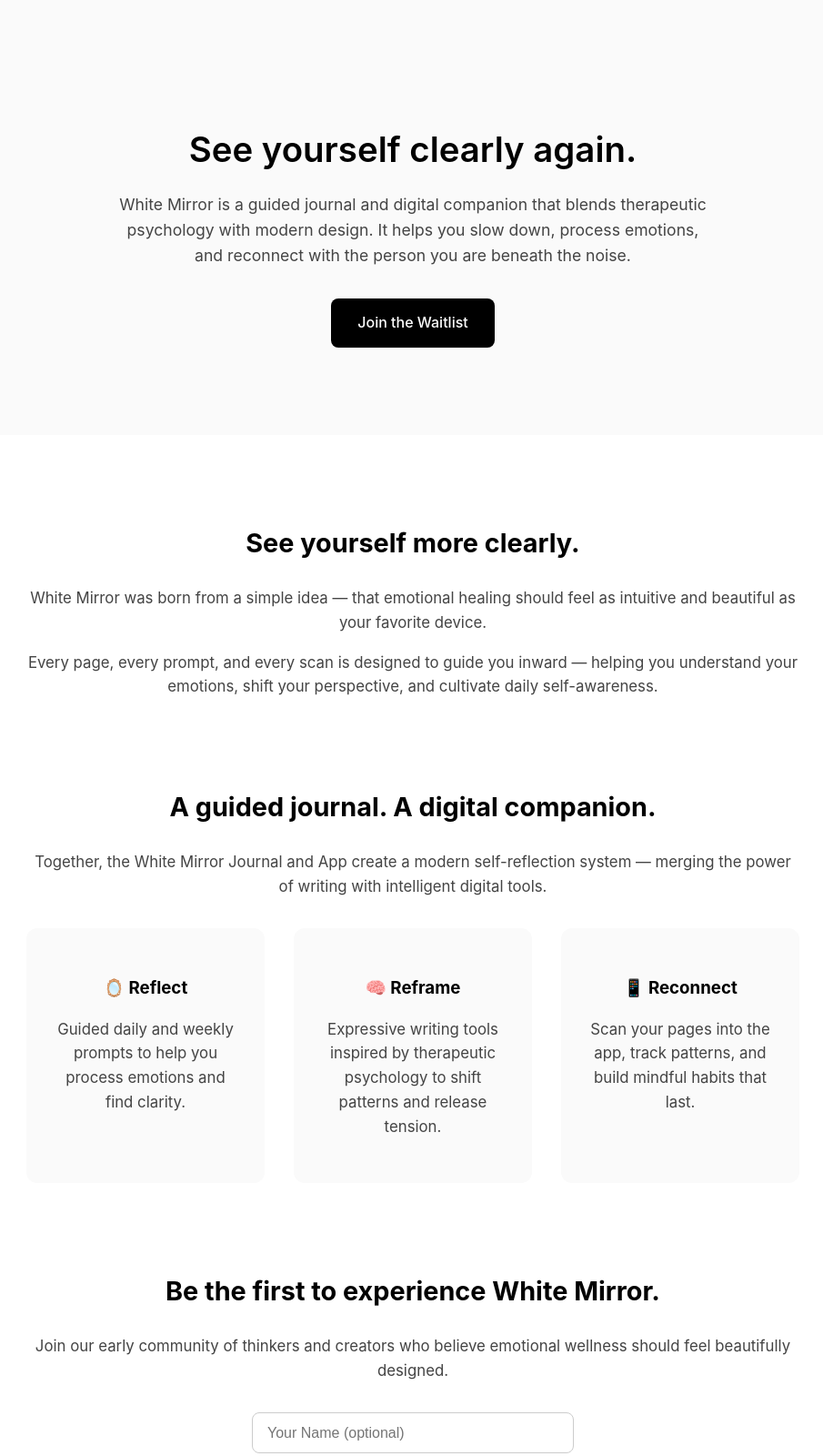
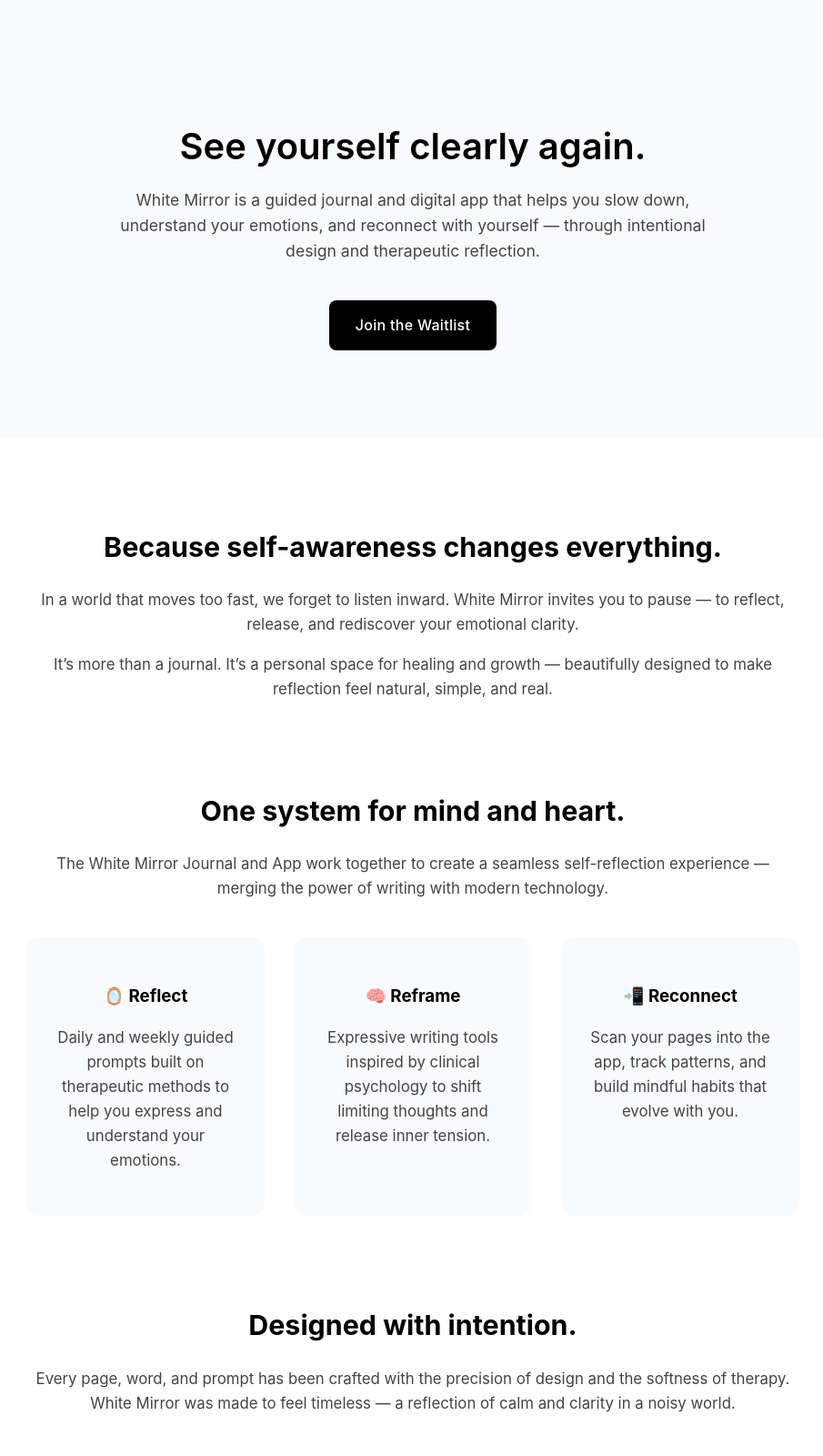
Before and after one commit to whitemirrorjournal/whitejournal-website, a plain HTML site: page index.html in a window 1280 px wide. Shown: the part 20-1620 px from the top of the page at 91% size, without its empty margins (186-1091 px from the left). Drawn offline with Linux system fonts and the light colour scheme.

Commit message:
Update index.html

```diff
--- a/index.html
+++ b/index.html
@@ -8,9 +8,10 @@
   <style>
     :root {
       --white: #ffffff;
-      --offwhite: #fafafa;
-      --gray: #555;
-      --accent: #dce3ea;
+      --offwhite: #f9fafb;
+      --gray: #444;
+      --black: #000;
+      --accent: #e4e9ee;
       --font: "Inter", -apple-system, BlinkMacSystemFont, "Helvetica Neue", Arial, sans-serif;
     }
 
@@ -24,70 +25,72 @@
 
     header {
       text-align: center;
-      padding: 8rem 1rem 6rem;
+      padding: 8rem 1.5rem 6rem;
       background: var(--offwhite);
     }
 
     header h1 {
-      font-size: 2.4rem;
+      font-size: 2.5rem;
       font-weight: 600;
-      color: #000;
-      margin-bottom: 1rem;
+      color: var(--black);
+      margin-bottom: 1.2rem;
+      line-height: 1.3;
     }
 
     header p {
-      max-width: 650px;
-      margin: 0 auto 2rem;
+      max-width: 680px;
+      margin: 0 auto 2.5rem;
       font-size: 1.1rem;
-      color: #444;
+      color: var(--gray);
     }
 
     .btn {
       display: inline-block;
       padding: 0.9rem 1.8rem;
-      background: #000;
-      color: #fff;
+      background: var(--black);
+      color: var(--white);
       border-radius: 8px;
       text-decoration: none;
       font-weight: 500;
+      letter-spacing: 0.3px;
       transition: all 0.3s ease;
     }
 
     .btn:hover {
       transform: translateY(-2px);
-      box-shadow: 0 5px 15px rgba(0, 0, 0, 0.1);
+      box-shadow: 0 6px 15px rgba(0, 0, 0, 0.1);
     }
 
     section {
       max-width: 850px;
       margin: 6rem auto;
-      padding: 0 1rem;
+      padding: 0 1.5rem;
       text-align: center;
     }
 
     section h2 {
-      font-size: 1.8rem;
-      color: #000;
-      margin-bottom: 1.5rem;
+      font-size: 1.9rem;
+      color: var(--black);
+      margin-bottom: 1.3rem;
     }
 
     section p {
       font-size: 1.05rem;
-      color: #444;
+      color: var(--gray);
       margin-bottom: 1rem;
     }
 
     .features {
       display: grid;
-      grid-template-columns: repeat(auto-fit, minmax(220px, 1fr));
+      grid-template-columns: repeat(auto-fit, minmax(240px, 1fr));
       gap: 2rem;
-      margin-top: 2rem;
+      margin-top: 2.5rem;
     }
 
     .feature {
       background: var(--offwhite);
       padding: 2rem;
-      border-radius: 12px;
+      border-radius: 14px;
       transition: all 0.3s ease;
     }
 
@@ -96,8 +99,8 @@
     }
 
     .feature h3 {
-      color: #000;
-      margin-bottom: 0.5rem;
+      color: var(--black);
+      margin-bottom: 0.6rem;
     }
 
     form {
@@ -115,8 +118,8 @@
     }
 
     input[type="submit"] {
-      background: #000;
-      color: #fff;
+      background: var(--black);
+      color: var(--white);
       border: none;
       padding: 0.9rem 2rem;
       border-radius: 8px;
@@ -126,19 +129,19 @@
 
     input[type="submit"]:hover {
       transform: translateY(-2px);
-      box-shadow: 0 5px 15px rgba(0, 0, 0, 0.1);
+      box-shadow: 0 6px 15px rgba(0, 0, 0, 0.1);
     }
 
     footer {
       text-align: center;
-      padding: 3rem 1rem;
+      padding: 4rem 1rem;
       background: var(--offwhite);
       color: #666;
       font-size: 0.9rem;
     }
 
     footer a {
-      color: #000;
+      color: var(--black);
       text-decoration: none;
       margin: 0 0.5rem;
     }
@@ -153,52 +156,75 @@
     }
   </style>
 </head>
+
 <body>
+  <!-- Hero / Intro -->
   <header>
     <h1>See yourself clearly again.</h1>
     <p>
-    White Mirror is a guided journal and digital companion that blends therapeutic psychology with modern design.
-    It helps you slow down, process emotions, and reconnect with the person you are beneath the noise.
+      White Mirror is a guided journal and digital app that helps you slow down, understand your emotions, and reconnect with yourself — through intentional design and therapeutic reflection.
     </p>
     <a href="#waitlist" class="btn">Join the Waitlist</a>
   </header>
 
+  <!-- Section 1 -->
   <section>
-    <h2>See yourself more clearly.</h2>
-    <p>White Mirror was born from a simple idea — that emotional healing should feel as intuitive and beautiful as your favorite device.</p>
-    <p>Every page, every prompt, and every scan is designed to guide you inward — helping you understand your emotions, shift your perspective, and cultivate daily self-awareness.</p>
+    <h2>Because self-awareness changes everything.</h2>
+    <p>
+      In a world that moves too fast, we forget to listen inward. White Mirror invites you to pause — to reflect, release, and rediscover your emotional clarity.
+    </p>
+    <p>
+      It’s more than a journal. It’s a personal space for healing and growth — beautifully designed to make reflection feel natural, simple, and real.
+    </p>
   </section>
 
+  <!-- Section 2 -->
   <section>
-    <h2>A guided journal. A digital companion.</h2>
-    <p>Together, the White Mirror Journal and App create a modern self-reflection system — merging the power of writing with intelligent digital tools.</p>
+    <h2>One system for mind and heart.</h2>
+    <p>
+      The White Mirror Journal and App work together to create a seamless self-reflection experience — merging the power of writing with modern technology.
+    </p>
+
     <div class="features">
       <div class="feature">
         <h3>🪞 Reflect</h3>
-        <p>Guided daily and weekly prompts to help you process emotions and find clarity.</p>
+        <p>Daily and weekly guided prompts built on therapeutic methods to help you express and understand your emotions.</p>
       </div>
       <div class="feature">
         <h3>🧠 Reframe</h3>
-        <p>Expressive writing tools inspired by therapeutic psychology to shift patterns and release tension.</p>
+        <p>Expressive writing tools inspired by clinical psychology to shift limiting thoughts and release inner tension.</p>
       </div>
       <div class="feature">
-        <h3>📱 Reconnect</h3>
-        <p>Scan your pages into the app, track patterns, and build mindful habits that last.</p>
+        <h3>📲 Reconnect</h3>
+        <p>Scan your pages into the app, track patterns, and build mindful habits that evolve with you.</p>
       </div>
     </div>
   </section>
 
+  <!-- Section 3 -->
+  <section>
+    <h2>Designed with intention.</h2>
+    <p>
+      Every page, word, and prompt has been crafted with the precision of design and the softness of therapy.
+      White Mirror was made to feel timeless — a reflection of calm and clarity in a noisy world.
+    </p>
+  </section>
+
+  <!-- Waitlist -->
   <section id="waitlist">
-    <h2>Be the first to experience White Mirror.</h2>
-    <p>Join our early community of thinkers and creators who believe emotional wellness should feel beautifully designed.</p>
+    <h2>Join the early community.</h2>
+    <p>
+      Be among the first to experience White Mirror — a new way to journal, reflect, and reconnect.
+    </p>
     <form action="https://formspree.io/f/YOUR_FORM_ID" method="POST">
       <input type="text" name="name" placeholder="Your Name (optional)" /><br />
       <input type="email" name="email" placeholder="Your Email" required /><br />
       <input type="submit" value="Join the Waitlist" />
     </form>
-    <p style="font-size: 0.85rem; color: #777;">We’ll only email you about the White Mirror launch. No spam.</p>
+    <p style="font-size: 0.85rem; color: #777;">We’ll only email you about the White Mirror launch. No spam — ever.</p>
   </section>
 
+  <!-- Footer -->
   <footer>
     <p><em>Clarity begins within.</em></p>
     <p>
```
Lines whose indentation alone changed are shown as unchanged.
